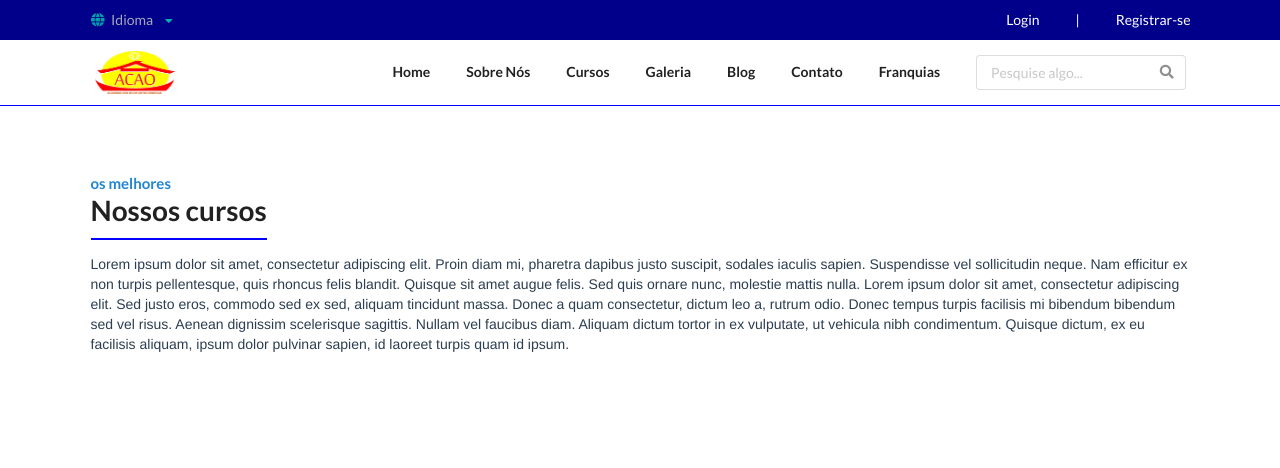
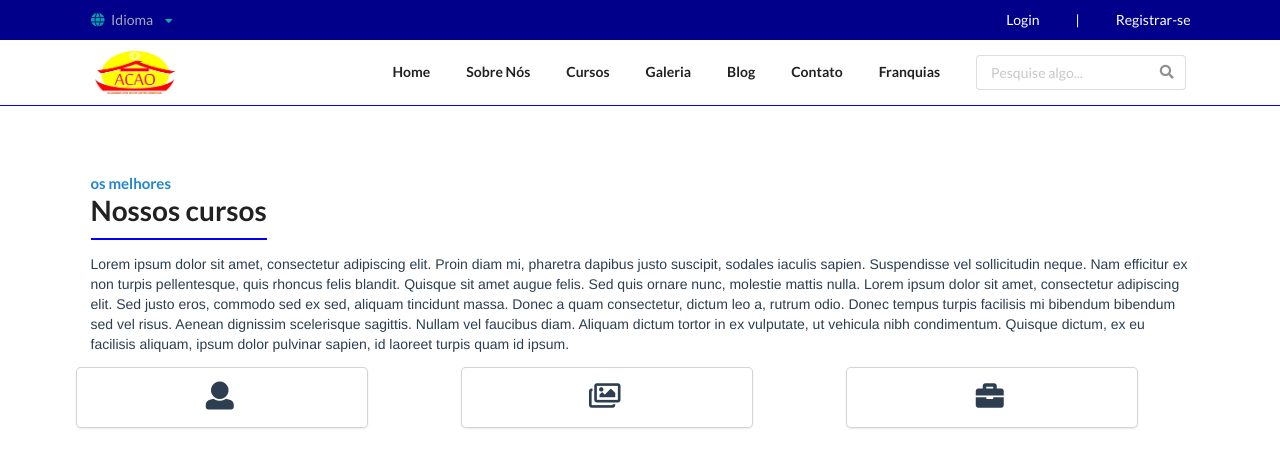
Before and after one commit to MatheusRyuki/ChinWu, a Vue app: page /Courses in a window 1280 px wide. Shown: the top 468 px of the page. Built offline with nearby package versions, Linux system fonts and the light colour scheme.

Commit message:
Estrutura do Componente Cursos construida, cartões

```diff
--- /dev/null
+++ b/src/components/Courses/Cards.vue
@@ -0,0 +1,48 @@
+<template>
+  <div class="ui container">
+    <div class="ui grid">
+      <div class="three column row">
+          <div class="column">
+            <div class="ui card">
+              <div class="content">
+        <i class="big user icon"></i>
+            <div class="header">{{courses}}</div>
+            <div class="description">
+              <p>{{descriptionCourses}}</p>
+            </div>
+          </div>
+            </div>
+          </div>
+          <div class="column">
+            <div class="ui card">
+              <div class="content">
+        <i class="big images outline icon"></i>
+            <div class="header">{{gallery}}</div>
+            <div class="description">
+              <p>{{descriptionGallery}}</p>
+            </div>
+          </div>
+            </div>
+          </div>
+          <div class="column">
+            <div class="ui card">
+              <div class="content">
+      <i class="big briefcase icon"></i>
+            <div class="header">{{group}}</div>
+            <div class="description">
+              <p>{{descriptionGroup}}</p>
+            </div>
+          </div>
+            </div>
+          </div>
+    </div>
+    </div>
+  </div>
+</template>
+
+<script>
+export default {};
+</script>
+
+<style scoped>
+</style>
--- a/src/views/Courses.vue
+++ b/src/views/Courses.vue
@@ -3,6 +3,7 @@
     <app-header></app-header>
     <app-menu></app-menu>
     <app-title></app-title>
+    <app-cards></app-cards>
   </div>
 </template>
 
@@ -10,12 +11,14 @@
 import Header from '@/components/Courses/Header.vue';
 import Subheader from '@/components/Courses/Subheader.vue';
 import Title from '@/components/Courses/Title.vue';
+import Cards from '@/components/Courses/Cards.vue';
 
 export default {
   components: {
     appHeader: Header,
     appMenu: Subheader,
     appTitle: Title,
+    appCards: Cards,
   },
 };
 </script>
```
